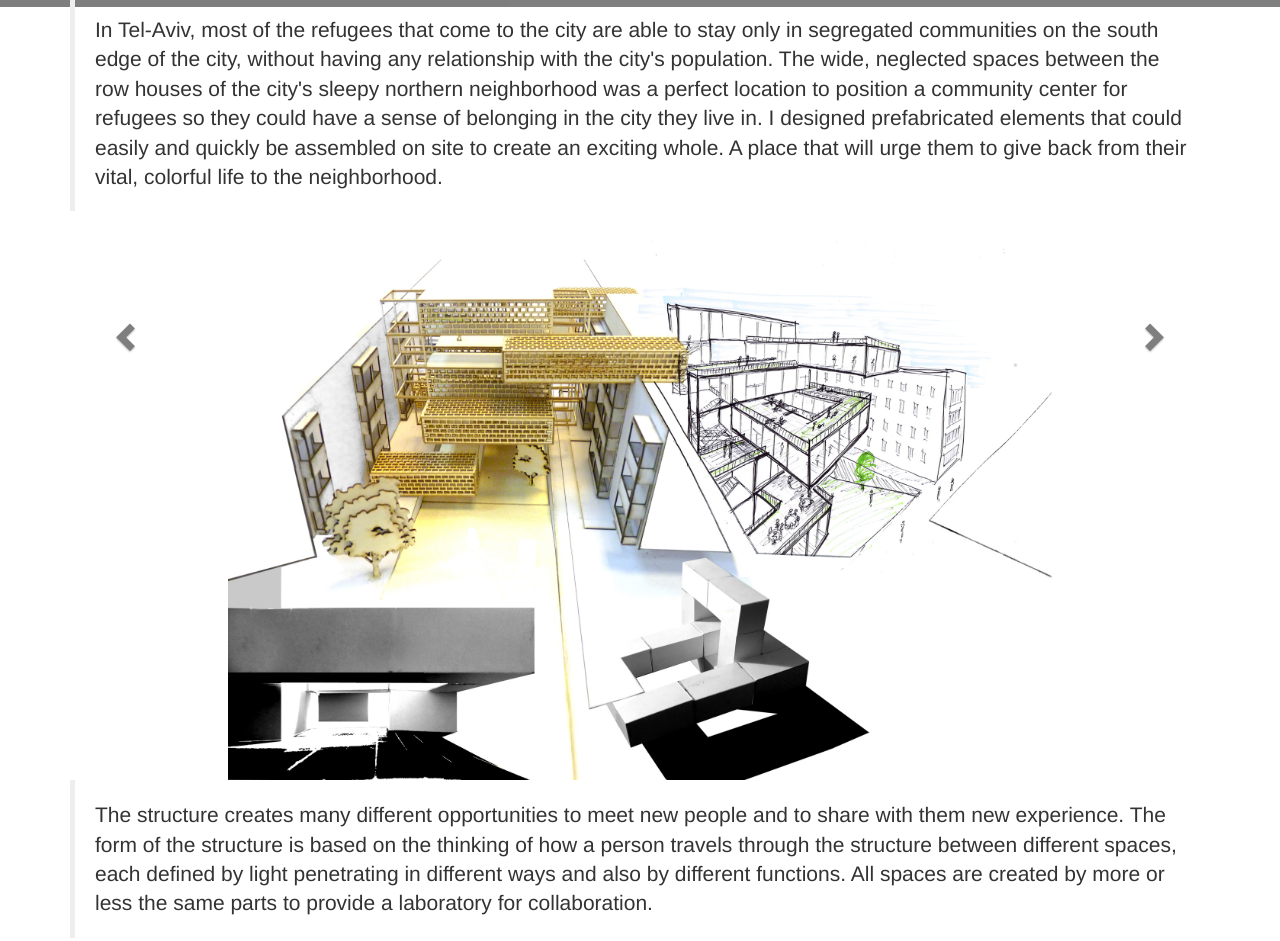
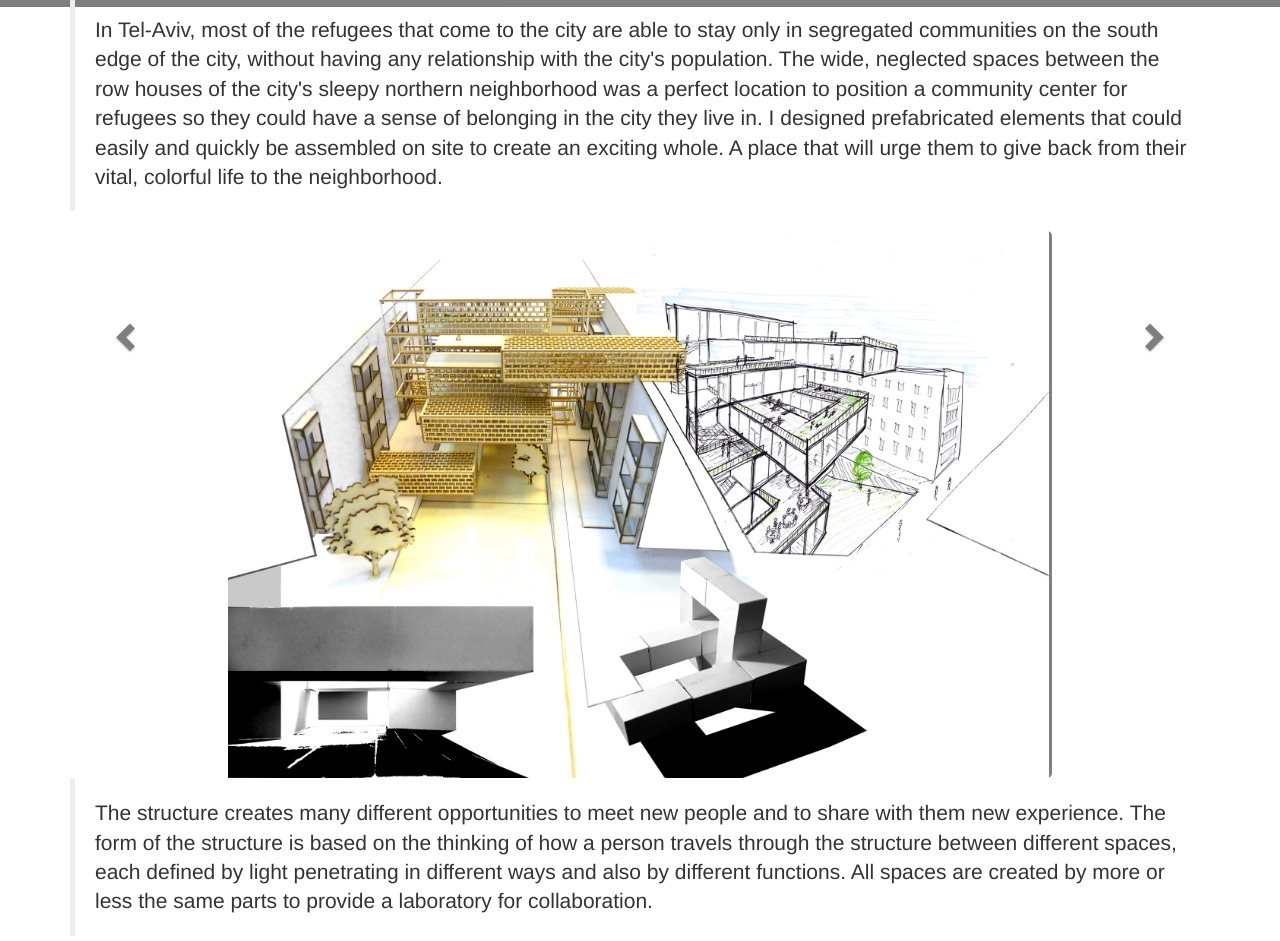
Before and after one commit to TaliIsraeli88/RanIsraeliArchitectureWebsite, a website: page RanIsraeliArc/builds/development/center.html in a window 1280 px wide. Shown: the part 793-1734 px from the top of the page. Drawn offline with Linux system fonts and the light colour scheme.

Commit message:
1.1.1 - css improve

```diff
--- a/RanIsraeliArc/builds/development/center.html
+++ b/RanIsraeliArc/builds/development/center.html
@@ -20,7 +20,6 @@
 
 
         <nav class="navbar navbar-inverse">
-            <div class="container">
                 <div class="navbar-header">
                     <button type="button" class="navbar-toggle collapsed" data-toggle="collapse" data-target="#collapsemenu" aria-expanded="false">
                         <span class="sr-only">Toggle navigation</span>
@@ -39,7 +38,6 @@
                         <li><a href="#">About</a></li>
                     </ul>
                 </div>
-            </div>
         </nav>
         <header class="coverimage" style="background-image: url('images/Center/CoverCommunityCenter.jpeg');">
             <div class="desc fix">
--- a/RanIsraeliArc/builds/development/css/styleprojects.css
+++ b/RanIsraeliArc/builds/development/css/styleprojects.css
@@ -1,4 +1,3 @@
-
 
 .lead{
     padding-top: 20px;
@@ -74,7 +73,6 @@ a:active  {
 .about{
     background-color: #E0E0E0;
     margin-top: 15px;
-    /*margin-bottom: 30px;*/
     min-height: 140px;
 }
 
@@ -96,11 +94,17 @@ a:active  {
    filter:none !important;
 }
 
-/*.carousel {
-    border: 2px;
-    border-color: black;
-    border-style: solid;
-}*/
+.carousel {
+    border-right-width: 3px;
+    border-radius: 5px;
+    border-top-width: 0px;
+    border-bottom-width: 0px;
+    border-left-width: 0px;
+
+    border-color: gray;
+    border-style:solid;
+
+}
 
 
 
```
Also changed, not shown: RanIsraeliArc/builds/development/index.html (+0 -2 lines), RanIsraeliArc/builds/development/projects.html (+0 -2 lines), 1 other file.
